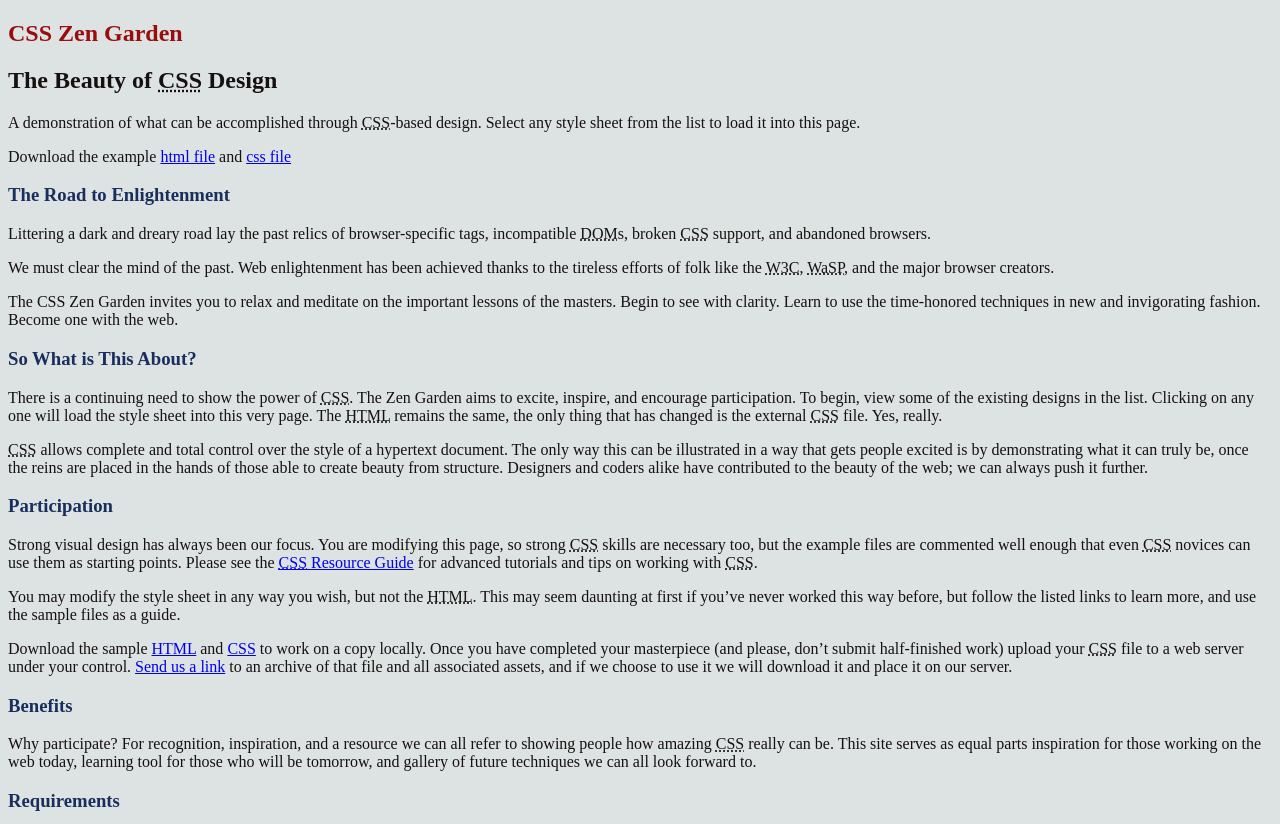
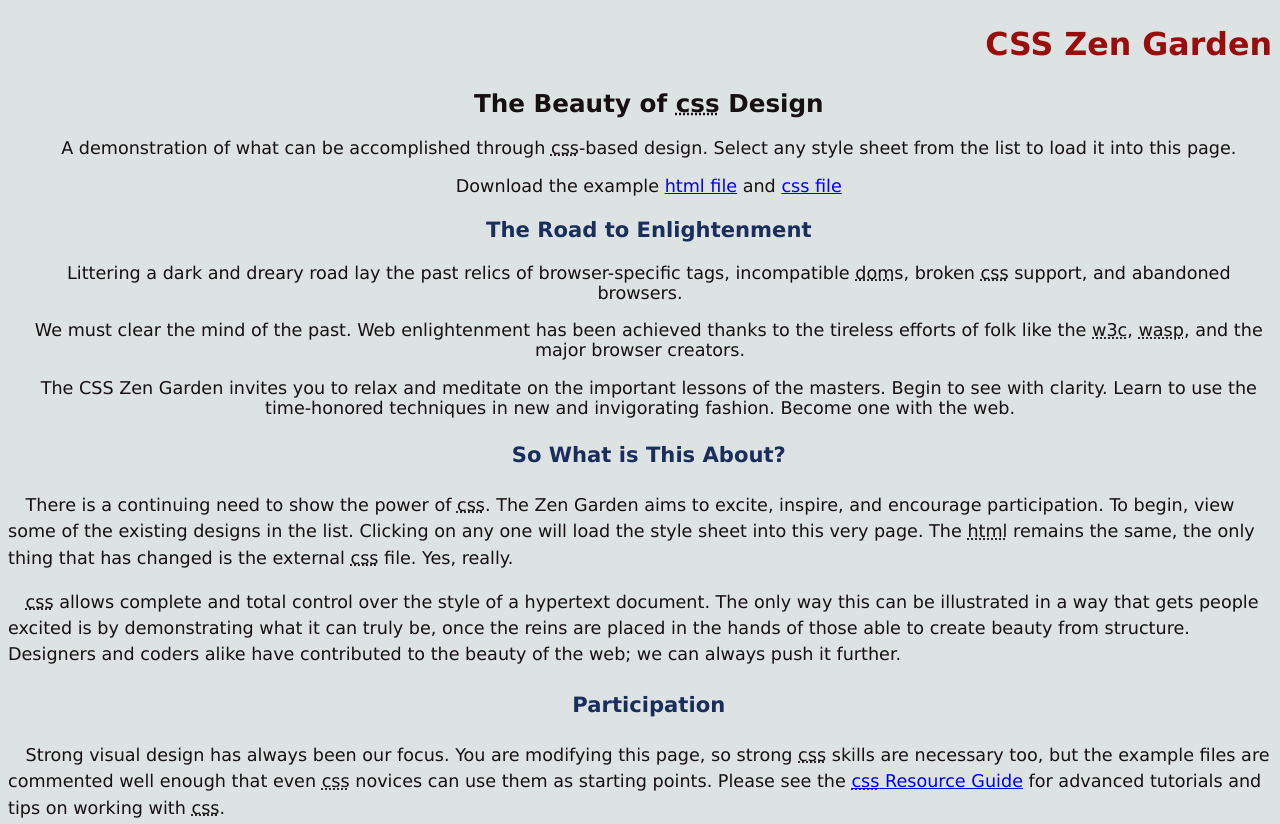
Before and after one commit to KarollineCS/desenvolve-introducao-web, a plain HTML site: page CSS Zen Garden/index.html in a window 1280 px wide. Shown: the top 824 px of the page. Drawn offline with Linux system fonts and the light colour scheme.

Commit message:
Update 1 style.css

```diff
--- a/CSS Zen Garden/style.css
+++ b/CSS Zen Garden/style.css
@@ -1,17 +1,37 @@
 /*preto: #161010 azul: #192E5D vermelho: #980E0C branco: #DDE3E3*/
-html {
-  background: #DDE3E3;
-  color: #161010;
+
+html{
+    background: #DDE3E3;
+    color: #161010;
+    font-size: 110%;
+    font-family: Verdana, Geneva, Tahoma, sans-serif;
+    text-indent: 1em;
 }
 
 h1 {
-  color: #980E0C;
+    font-size: 1.8rem;
+    text-align: right;
+    color: #980E0C;
+}
+h2 {
+    font-size: 1.4rem;
+    text-align: center;
+    color: #161010;
+}
+h3 {
+    font-size: 1.2rem;
+    text-align: center;
+    color: #192E5D;
 }
 
-h2 {
-  color: #161010;
+.intro {
+    text-align: center;
 }
 
-h3 {
-  color: #192E5D;
+#zen-supporting {
+    line-height: 1.5;
 }
+
+abbr {
+    text-transform: lowercase;
+}
```
